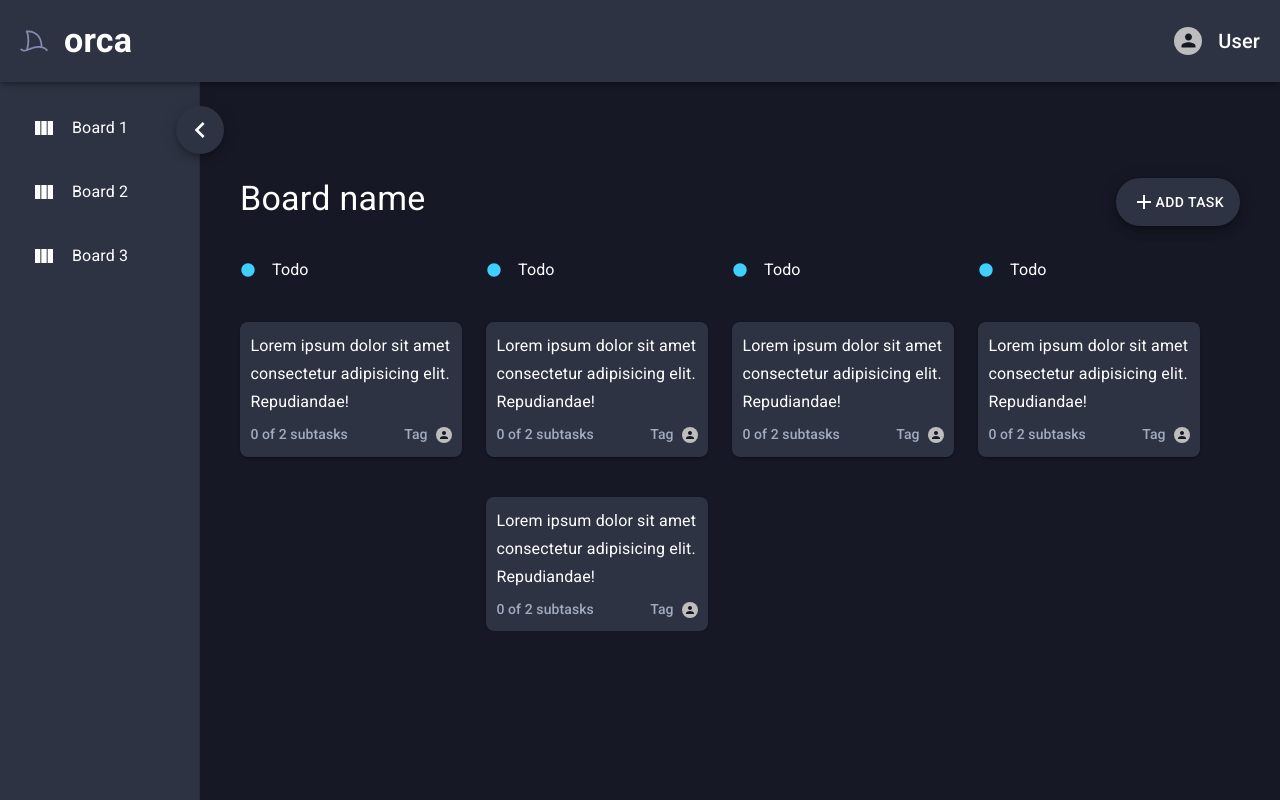
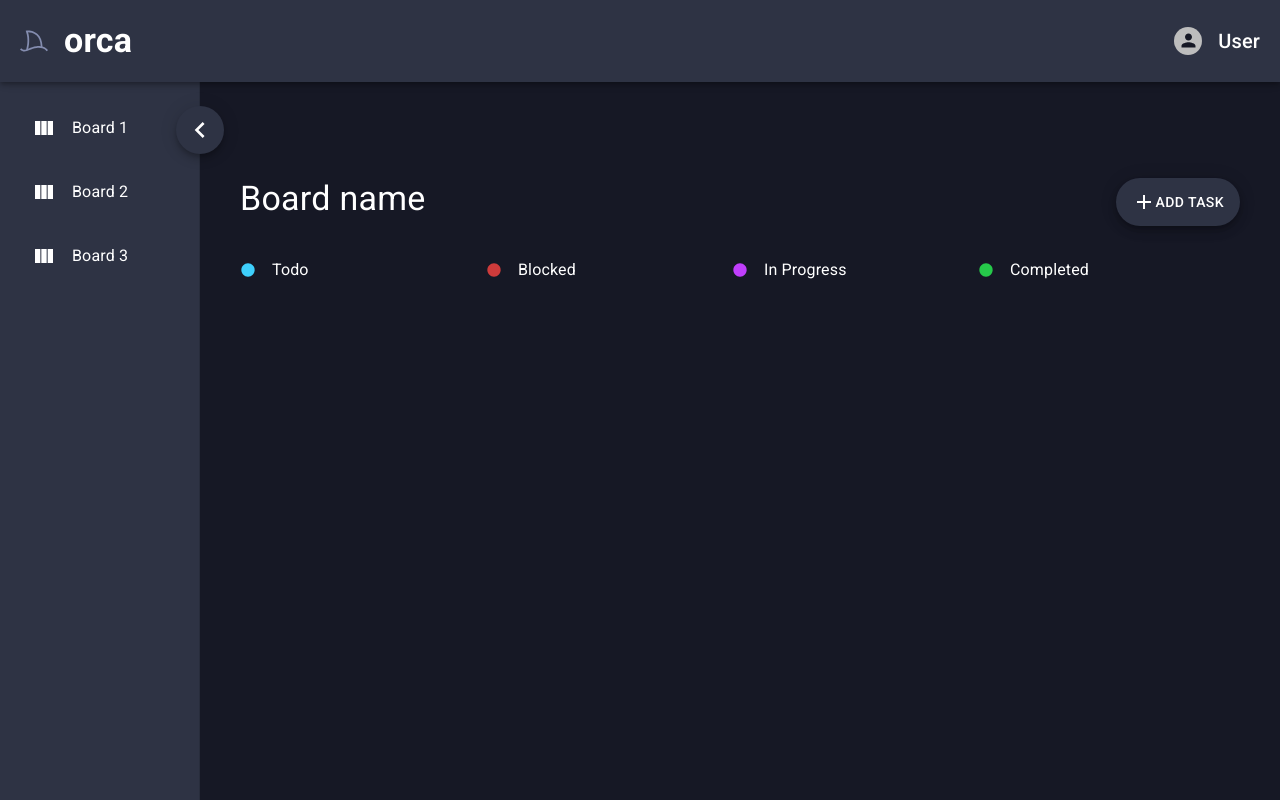
Before and after one commit to jplusequalt/orca_OLD, a React (Create React App) app: page / in a window 1280 px wide. Built offline with nearby package versions, Linux system fonts and the light colour scheme.

Commit message:
Added a bunch of stuff

```diff
--- a/src/components/Board.tsx
+++ b/src/components/Board.tsx
@@ -1,21 +1,57 @@
 import { KanbanBoard, KanbanHeader, KanbanRow, KanbanRowHeader, KanbanWrapper, ToggleSideMenu, ToggleSideMenuIcon } from '../styles/Board.styled';
-import React, { SetStateAction, Dispatch, useState } from 'react';
+import React, { SetStateAction, Dispatch, useState, useRef, useEffect } from 'react';
 import { Box, Grid, Typography, Fab, Popover } from '@mui/material';
 import CircleIcon from '@mui/icons-material/Circle';
 import AddIcon from '@mui/icons-material/Add';
 import { theme } from '../Theme';
 import { TaskPreview } from './TaskPreview';
 import { AddTask } from './AddTask';
+import { Task } from '../model/Task';
+import { TaskProvider } from '../context/TaskProvider';
+import { useTasks } from '../hooks/useTasks';
 
 type BoardProps = {
   sideMenuToggle: Dispatch<SetStateAction<boolean>>
   sideMenuOpen: boolean
 }
 
+const useContainerDimensions = (myRef: any, open: boolean) => {
+  const getDimensions = () => ({
+    width: myRef.current.offsetWidth,
+    height: myRef.current.offsetHeight
+  });
+
+  const [dimensions, setDimensions] = useState({ width: 0, height: 0 });
+
+  useEffect(() => {
+    const handleResize = () => {
+      setDimensions(getDimensions())
+    }
+
+    if (myRef.current) {
+      setDimensions(getDimensions())
+    }
+
+    window.addEventListener("resize", handleResize)
+
+    return () => {
+      window.removeEventListener("resize", handleResize)
+    }
+  }, [myRef]);
+
+  return dimensions;
+};
+
 export const Board: React.FC<BoardProps> = ({ sideMenuToggle, sideMenuOpen }) => {
 
   const [anchorEl, setAnchorEl] = useState<HTMLElement | null>(null);
   const [newTask, setNewTask] = useState<boolean>(false);
+
+  const { tasks, setTasks } = useTasks();
+
+  const handleNewTask = (newTask: Task) => {
+    setTasks(tasks.concat(newTask));
+  }
 
   const handlePopoverOpen = (event: React.MouseEvent<HTMLElement>) => {
     setAnchorEl(event.currentTarget);
@@ -26,6 +62,9 @@ export const Board: React.FC<BoardProps> = ({ sideMenuToggle, sideMenuOpen }) =>
   };
 
   const open = Boolean(anchorEl);
+
+  const rowRef = useRef(null);
+  const { width, height } = useContainerDimensions(rowRef, sideMenuOpen);
 
   return (
     <Box
@@ -91,49 +130,62 @@ export const Board: React.FC<BoardProps> = ({ sideMenuToggle, sideMenuOpen }) =>
                 Todo
               </KanbanRowHeader>
             </Grid>
+            {
+              tasks.filter(task => task.status === 'Todo').map(todos => {
+                return <Grid item key={todos.tag}>
+                  <TaskPreview contents={todos} parentWidth={width} />
+                </Grid>
+              })
+            }
+          </KanbanRow>
+          <KanbanRow container xs={3} ref={rowRef}>
             <Grid item>
-              <TaskPreview />
+              <KanbanRowHeader>
+                <CircleIcon sx={{ fill: '#ce3b3b', width: '1rem' }} />
+                Blocked
+              </KanbanRowHeader>
             </Grid>
+            {
+              tasks.filter((task: Task) => task.status === 'Blocked').map(blocked => {
+                return <Grid item key={blocked.tag}>
+                  <TaskPreview contents={blocked} parentWidth={width} />
+                </Grid>
+              })
+            }
           </KanbanRow>
           <KanbanRow container xs={3}>
             <Grid item>
               <KanbanRowHeader>
-                <CircleIcon sx={{ fill: '#3ecffc', width: '1rem' }} />
-                Todo
+                <CircleIcon sx={{ fill: '#c03efc', width: '1rem' }} />
+                In Progress
               </KanbanRowHeader>
             </Grid>
-            <Grid item>
-              <TaskPreview />
-            </Grid>
-            <Grid item>
-              <TaskPreview />
-            </Grid>
+            {
+              tasks.filter((task: Task) => task.status === 'In Progress').map(progress => {
+                return <Grid item key={progress.tag}>
+                  <TaskPreview contents={progress} parentWidth={width} />
+                </Grid>
+              })
+            }
           </KanbanRow>
           <KanbanRow container xs={3}>
             <Grid item>
               <KanbanRowHeader>
-                <CircleIcon sx={{ fill: '#3ecffc', width: '1rem' }} />
-                Todo
+                <CircleIcon sx={{ fill: '#26c94a', width: '1rem' }} />
+                Completed
               </KanbanRowHeader>
             </Grid>
-            <Grid item>
-              <TaskPreview />
-            </Grid>
-          </KanbanRow>
-          <KanbanRow container xs={3}>
-            <Grid item>
-              <KanbanRowHeader>
-                <CircleIcon sx={{ fill: '#3ecffc', width: '1rem' }} />
-                Todo
-              </KanbanRowHeader>
-            </Grid>
-            <Grid item>
-              <TaskPreview />
-            </Grid>
+            {
+              tasks.filter((task: Task) => task.status === 'Completed').map(completed => {
+                return <Grid item key={completed.tag}>
+                  <TaskPreview contents={completed} parentWidth={width} />
+                </Grid>
+              })
+            }
           </KanbanRow>
         </KanbanBoard>
       </KanbanWrapper>
-      { newTask && <AddTask open={newTask} handleOpen={setNewTask} /> }
+      { newTask && <AddTask open={newTask} handleOpen={setNewTask} handleNewTask={handleNewTask} /> }
     </Box>
   );
 }
--- a/src/components/Main.tsx
+++ b/src/components/Main.tsx
@@ -1,5 +1,6 @@
 import { Box } from '@mui/material'
 import React, { useState } from 'react'
+import { TaskProvider } from '../context/TaskProvider'
 import { Board } from './Board'
 import { Navbar } from './Navbar'
 import { SideMenu } from './SideMenu'
@@ -14,7 +15,9 @@ export const Main = () => {
         display: 'flex'
     }}>
       <SideMenu visible={sideMenuOpen} />
-      <Board sideMenuToggle={setSideMenuOpen} sideMenuOpen={sideMenuOpen} />
+      <TaskProvider>
+        <Board sideMenuToggle={setSideMenuOpen} sideMenuOpen={sideMenuOpen} />
+      </TaskProvider>
     </Box>
   )
 }
--- a/src/components/TaskModal.tsx
+++ b/src/components/TaskModal.tsx
@@ -1,27 +1,51 @@
 import React, { Dispatch, SetStateAction, useState } from 'react';
-import { Box, Modal, Typography, FormControl, Select, MenuItem, Avatar, SelectChangeEvent } from '@mui/material';
+import { Box, Modal, Typography, FormControl, Select, MenuItem, SelectChangeEvent } from '@mui/material';
 import VisibilityIcon from '@mui/icons-material/Visibility';
 import ShareIcon from '@mui/icons-material/Share';
 import ClearIcon from '@mui/icons-material/Clear';
 import { Assignee, AssigneeAvatar, IconBox, TaskStatus } from '../styles/TaskModal.styled';
 import { theme } from '../Theme';
+import { Task } from '../model/Task';
+import { useTasks } from '../hooks/useTasks';
 
 type TaskModalProps = {
+  contents: Task,
   open: boolean,
   handleOpen: Dispatch<SetStateAction<boolean>>
 }
 
-export const TaskModal: React.FC<TaskModalProps> = ({ open, handleOpen }) => {
+export const TaskModal: React.FC<TaskModalProps> = ({ contents, open, handleOpen }) => {
 
-  const [taskStatus, setTaskStatus] = useState<string>('Todo');
-  const [assignee, setAssignee] = useState<string>('Person 1');
+  const { tasks, setTasks } = useTasks();
+  const [taskStatus, setTaskStatus] = useState<string>(contents.status);
+  const [assignee, setAssignee] = useState<string>(contents.assignee);
 
   const handleTaskChange = (event: SelectChangeEvent) => {
     setTaskStatus(event.target.value);
+
+    let temp = new Task(
+      contents.title,
+      contents.description,
+      contents.tag,
+      event.target.value,
+      contents.assignee
+    );
+
+    setTasks(tasks.filter((task: Task) => task.tag !== contents.tag).concat(temp));
   }
 
   const handleAssigneeChange = (event: SelectChangeEvent) => {
     setAssignee(event.target.value);
+
+    let temp = new Task(
+      contents.title,
+      contents.description,
+      contents.tag,
+      contents.status,
+      event.target.value
+    );
+
+    setTasks(tasks.filter((task: Task) => task.tag !== contents.tag).concat(temp));
   }
 
   return (
@@ -60,7 +84,7 @@ export const TaskModal: React.FC<TaskModalProps> = ({ open, handleOpen }) => {
           <Box>
             <Box>
               <Typography variant='h5' sx={{ mt: 2, mb: 2 }}>
-                This is the title
+                { contents.title }
               </Typography>
               <Box sx={{ display: 'flex', gap: '1rem' }}>
                 <FormControl sx={{ minWidth: 80, mb: 2 }}>
@@ -75,6 +99,8 @@ export const TaskModal: React.FC<TaskModalProps> = ({ open, handleOpen }) => {
                     <MenuItem value='Todo'>Todo</MenuItem>
                     <MenuItem value='In Progress'>In Progress</MenuItem>
                     <MenuItem value='Completed'>Completed</MenuItem>
+                    <MenuItem value='Blocked'>Blocked</MenuItem>
+                    <MenuItem value='Backlog'>Backlog</MenuItem>
                   </Select>
                 </FormControl>
                 <Typography sx={{ color: theme.palette.text.secondary }}>Assignee</Typography>
@@ -104,7 +130,7 @@ export const TaskModal: React.FC<TaskModalProps> = ({ open, handleOpen }) => {
               </Box>
               <Typography variant='subtitle1' sx={{ color: theme.palette.text.secondary }}>Description</Typography>
               <Typography variant='body1'>
-                Lorem ipsum dolor sit amet consectetur adipisicing elit. Commodi consequatur rerum libero, eveniet voluptate ex? Obcaecati, explicabo, ipsam commodi est ullam mollitia expedita fugiat magni neque enim ea necessitatibus optio? Eaque itaque possimus fuga distinctio aliquam suscipit quis quisquam aspernatur.
+                { contents.description }
               </Typography>
             </Box>
           </Box>
--- a/src/components/TaskPreview.tsx
+++ b/src/components/TaskPreview.tsx
@@ -3,8 +3,14 @@ import { CardActionArea, CardContent, Typography, Box, Avatar } from '@mui/mater
 import { AssigneeAvatarPreview, TaskCard } from '../styles/TaskPreview.styled';
 import { TaskModal } from './TaskModal';
 import { theme } from '../Theme';
+import { Task } from '../model/Task';
 
-export const TaskPreview = () => {
+type TaskPreviewProps = {
+  contents: Task,
+  parentWidth: number
+}
+
+export const TaskPreview: React.FC<TaskPreviewProps> = ({ contents, parentWidth }) => {
 
   const [open, setOpen] = useState<boolean>(false);
 
@@ -13,20 +19,20 @@ export const TaskPreview = () => {
       <TaskCard>
         <CardActionArea>
           <CardContent sx={{ padding: '0.65rem' }} onClick={() => setOpen(!open)}>
-            <Typography variant='subtitle1'>Lorem ipsum dolor sit amet consectetur adipisicing elit. Repudiandae!</Typography>
+            <Typography variant='subtitle1'>{ contents.title }</Typography>
             <Box sx={{ display: 'flex', alignItems: 'center', justifyContent: 'space-between', gap: '0.5rem', mt: 1 }}>
               <Box>
-                <Typography sx={{ color: theme.palette.text.secondary }} variant='subtitle2'>0 of 2 subtasks</Typography>
+                <Typography sx={{ color: theme.palette.text.secondary }} noWrap variant='subtitle2'>0 of 2 subtasks</Typography>
               </Box>
               <Box sx={{ display: 'flex', alignItems: 'center', gap: '0.5rem' }}>
-                <Typography sx={{ color: theme.palette.text.secondary }} variant='subtitle2'>Tag</Typography>
+                <Typography sx={{ color: theme.palette.text.secondary }} variant='subtitle2'>I3CG-220</Typography>
                 <AssigneeAvatarPreview />
               </Box>
             </Box>
           </CardContent>
         </CardActionArea>
       </TaskCard>
-      <TaskModal open={open} handleOpen={setOpen} />
+      <TaskModal contents={contents} open={open} handleOpen={setOpen} />
     </>
   );
 }
--- /dev/null
+++ b/src/context/TaskProvider.tsx
@@ -0,0 +1,24 @@
+import React, { createContext, Dispatch, SetStateAction, useState } from 'react';
+import { Task } from '../model/Task';
+
+export type TaskContextContent = {
+  tasks: Task[],
+  setTasks: Dispatch<SetStateAction<Task[]>>
+}
+
+export const TaskContext = createContext<TaskContextContent>({
+  tasks: [] as Task[],
+  setTasks: () => {}
+});
+
+type TaskProviderProps = {
+  children: JSX.Element
+}
+
+export const TaskProvider: React.FC<TaskProviderProps> = ({ children }) => {
+  const [tasks, setTasks] = useState<Task[]>([]);
+
+  return (
+    <TaskContext.Provider value={{ tasks, setTasks }}>{ children }</TaskContext.Provider>
+  );
+}
--- /dev/null
+++ b/src/hooks/useTasks.tsx
@@ -0,0 +1,6 @@
+import { useContext } from 'react';
+import { TaskContext } from '../context/TaskProvider';
+
+export const useTasks = () => {
+  return useContext(TaskContext);
+}
--- /dev/null
+++ b/src/model/Task.tsx
@@ -0,0 +1,15 @@
+export class Task {
+  title: string;
+  description: string;
+  tag: string;
+  assignee: string;
+  status: string;
+
+  constructor(title: string, description: string, tag: string, status: string, assignee: string) {
+    this.title = title;
+    this.description = description;
+    this.tag = tag;
+    this.status = status;
+    this.assignee = assignee;
+  }
+}
--- a/src/styles/Board.styled.tsx
+++ b/src/styles/Board.styled.tsx
@@ -81,7 +81,7 @@ export const KanbanHeader = styled(Box)({
   justifyContent: 'space-between',
   marginBottom: '3rem',
   '@media(max-width: 810px)': {
-    transform: 'scale(0.97)'
+    transform: 'scale(0.95)'
   }
 });
 
@@ -100,7 +100,7 @@ export const KanbanRowHeader = styled(Box)({
   alignItems: 'center',
   gap: '1rem',
   '@media(max-width: 810px)': {
-    transform: 'scale(0.95)'
+    transform: 'scale(0.85)'
   }
 });
 
@@ -109,8 +109,8 @@ export const KanbanRow = styled(Grid)({
   flexDirection: 'column',
   alignItems: 'flex-start',
   gap: '2.5rem',
-  paddingRight: '1.5rem',
+  paddingRight: 0,
   '@media(max-width: 810px)': {
-    transform: 'scale(0.95)'
+    transform: 'scale(0.85)'
   }
 });
--- a/src/styles/TaskPreview.styled.tsx
+++ b/src/styles/TaskPreview.styled.tsx
@@ -4,6 +4,7 @@ export const TaskCard = styled(Card)(({ theme }) => ({
   borderRadius: '8px',
   backgroundColor: theme.palette.background.paper,
   padding: 0,
+  boxSizing: 'border-box'
 }));
 
 export const AssigneeAvatarPreview = styled(Avatar)({
```
Also changed, not shown: src/components/AddTask.tsx (+21 -6 lines).
